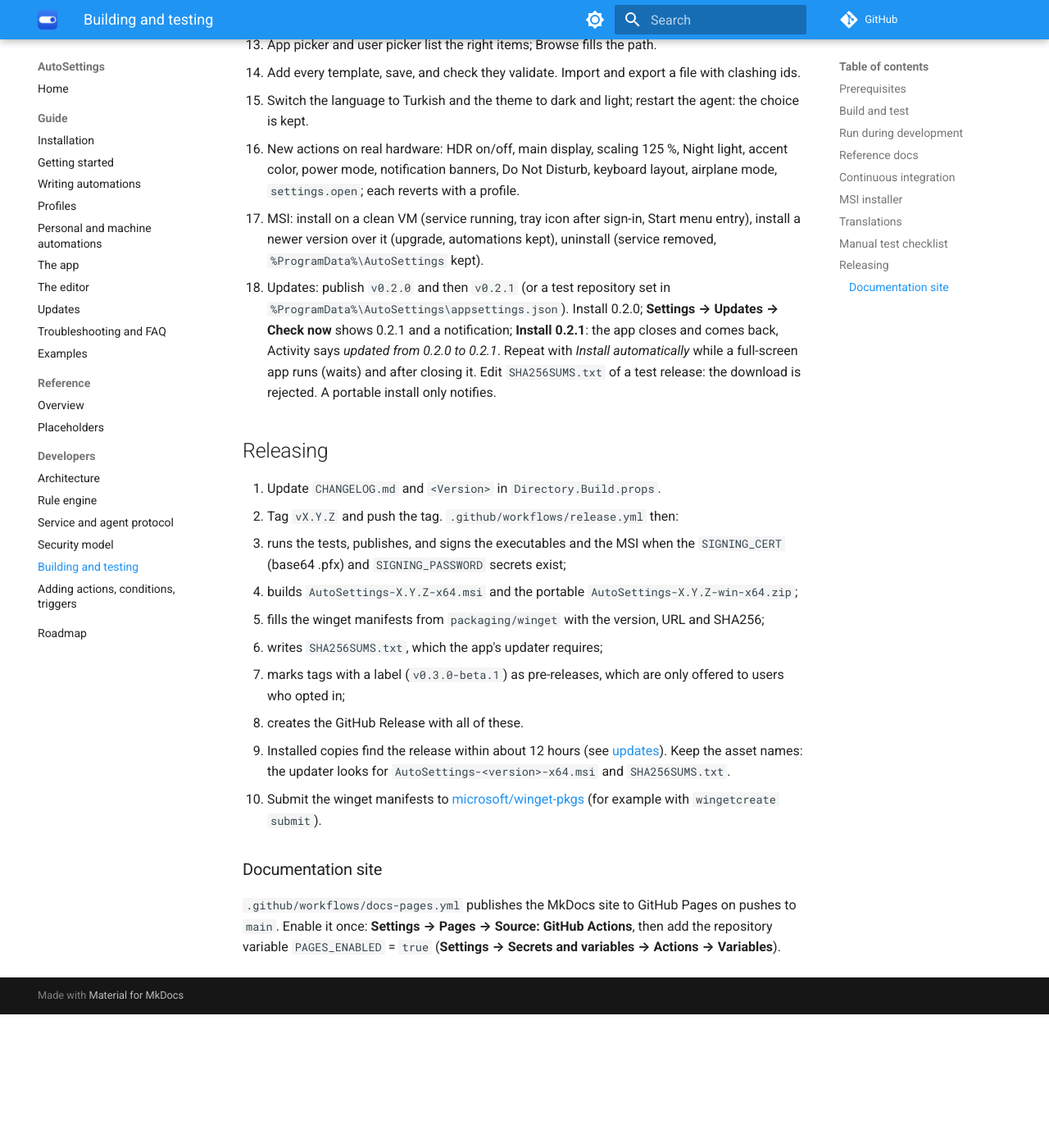
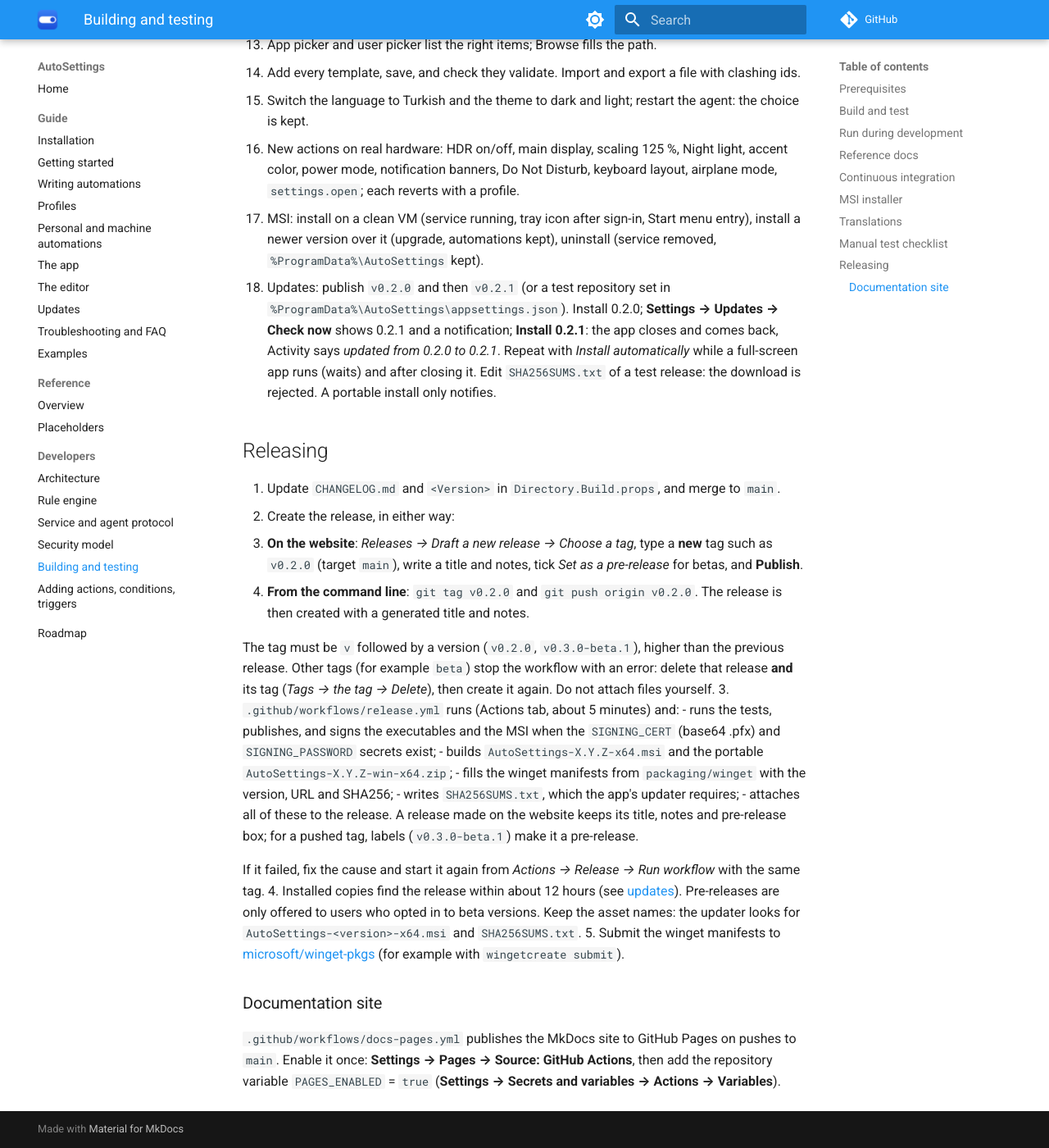
Before and after one commit to Samet1771/AutoSettings, an MkDocs documentation site: the page built from docs/dev/building.md, in a window 1280 px wide and 1400 px high, scrolled down 2992 px. Shown: the whole window at 82% size. Built offline with MkDocs 1.6.1 and Material for MkDocs 9.7.7, drawn with Linux system fonts in a browser that asks for light colours; comment, search, counter and statistics services are not loaded; before the commit the page ends 4229 px from its top, so only the background shows below that.

Commit message:
Release workflow: also run for releases published on the website
- Runs on published releases and by hand (Actions tab) besides tag pushes
- Stops with a clear message when the tag is not a version like v0.2.0
- Releases made on the website keep their title, notes and pre-release
  box; the workflow only attaches the files
- Document both ways to release

Co-Authored-By: Claude Opus 5.5 <noreply@anthropic.com>
Claude-Session: https://claude.ai/code/session_01VQsSxnfnN7TTfERNXNj7Mo

```diff
--- a/docs/dev/building.md
+++ b/docs/dev/building.md
@@ -115,18 +115,30 @@ Unit tests cover the engine; the Windows integration needs a real machine or VM.
 
 ## Releasing
 
-1. Update `CHANGELOG.md` and `<Version>` in `Directory.Build.props`.
-2. Tag `vX.Y.Z` and push the tag. `.github/workflows/release.yml` then:
+1. Update `CHANGELOG.md` and `<Version>` in `Directory.Build.props`, and merge to `main`.
+2. Create the release, in either way:
+   - **On the website**: *Releases → Draft a new release → Choose a tag*, type a **new** tag such as `v0.2.0`
+     (target `main`), write a title and notes, tick *Set as a pre-release* for betas, and **Publish**.
+   - **From the command line**: `git tag v0.2.0` and `git push origin v0.2.0`. The release is then created with a
+     generated title and notes.
+
+   The tag must be `v` followed by a version (`v0.2.0`, `v0.3.0-beta.1`), higher than the previous release. Other
+   tags (for example `beta`) stop the workflow with an error: delete that release **and** its tag (*Tags → the tag →
+   Delete*), then create it again. Do not attach files yourself.
+3. `.github/workflows/release.yml` runs (Actions tab, about 5 minutes) and:
    - runs the tests, publishes, and signs the executables and the MSI when the `SIGNING_CERT` (base64 .pfx) and
      `SIGNING_PASSWORD` secrets exist;
    - builds `AutoSettings-X.Y.Z-x64.msi` and the portable `AutoSettings-X.Y.Z-win-x64.zip`;
    - fills the winget manifests from `packaging/winget` with the version, URL and SHA256;
    - writes `SHA256SUMS.txt`, which the app's updater requires;
-   - marks tags with a label (`v0.3.0-beta.1`) as pre-releases, which are only offered to users who opted in;
-   - creates the GitHub Release with all of these.
-3. Installed copies find the release within about 12 hours (see [updates](../guide/updates.md)). Keep the asset
-   names: the updater looks for `AutoSettings-<version>-x64.msi` and `SHA256SUMS.txt`.
-4. Submit the winget manifests to [microsoft/winget-pkgs](https://github.com/microsoft/winget-pkgs)
+   - attaches all of these to the release. A release made on the website keeps its title, notes and pre-release
+     box; for a pushed tag, labels (`v0.3.0-beta.1`) make it a pre-release.
+
+   If it failed, fix the cause and start it again from *Actions → Release → Run workflow* with the same tag.
+4. Installed copies find the release within about 12 hours (see [updates](../guide/updates.md)). Pre-releases are
+   only offered to users who opted in to beta versions. Keep the asset names: the updater looks for
+   `AutoSettings-<version>-x64.msi` and `SHA256SUMS.txt`.
+5. Submit the winget manifests to [microsoft/winget-pkgs](https://github.com/microsoft/winget-pkgs)
    (for example with `wingetcreate submit`).
 
 ### Documentation site
```
Also changed, not shown: 1 other file.
